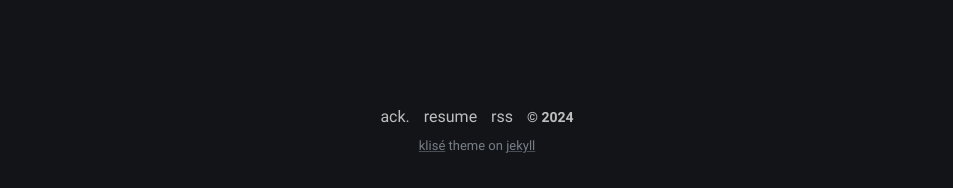
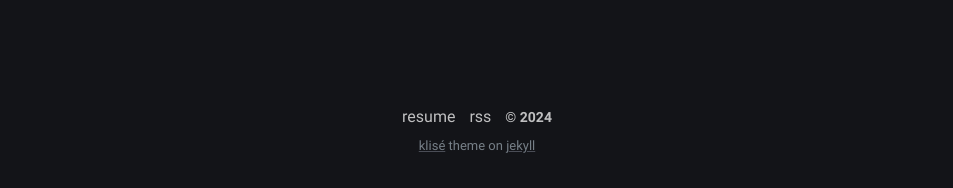
Before and after one commit to bell-boy/bell-boy.github.io, a Jekyll site: the page built from index.md, in a window 1280 px wide. Shown: the part 711-899 px from the top of the page, without its empty margins (163-1116 px from the left). Built offline with Jekyll 4.4.1, drawn with Linux system fonts in a browser that asks for light colours.

Commit message:
Modify footer

```diff
--- a/_includes/footer.html
+++ b/_includes/footer.html
@@ -1,5 +1,4 @@
 <footer class="footer">
-  <a class="footer_item" href="/thanks">ack.</a>
   <a class="footer_item" href="javascript::void(0)">resume</a>
   <a class="footer_item" href="/feed.xml">rss</a>
   <span class="footer_item">&copy; {{ site.time | date: "%Y" }}</span>
@@ -35,12 +34,12 @@
   </script>
 {%- endif -%}
 {%- if page.url == '/archive/' -%}
-  <script src="/assets/js/search.min.js"></script>
+  <script src="./assets/js/search.min.js"></script>
   <script>
     var sjs = SimpleJekyllSearch({
       searchInput: document.getElementById('search-input'),
       resultsContainer: document.getElementById('search-results'),
-      json: '/assets/search.json',
+      json: './assets/search.json',
     });
   </script>
 {%- endif -%}
```
